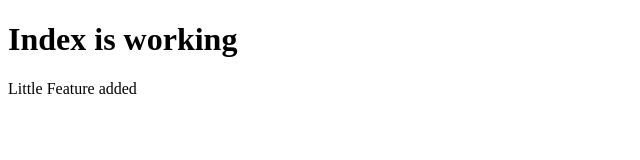
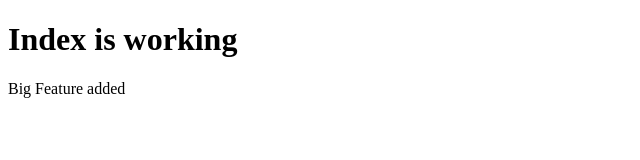
Before and after one commit to claesdev/learn-github, a plain HTML site: page index.html in a window 1280 px wide. Shown: the full height of the page, 0-640 px from the left. Drawn offline with Linux system fonts and the light colour scheme.

Commit message:
bigfeature added

```diff
--- a/index.html
+++ b/index.html
@@ -5,6 +5,7 @@
 </head>
 <body>
   <h1>Index is working</h1>
-  <p>Little Feature added</p>
+  <p>Big Feature added</p>
+
 </body>
 </html>
```
